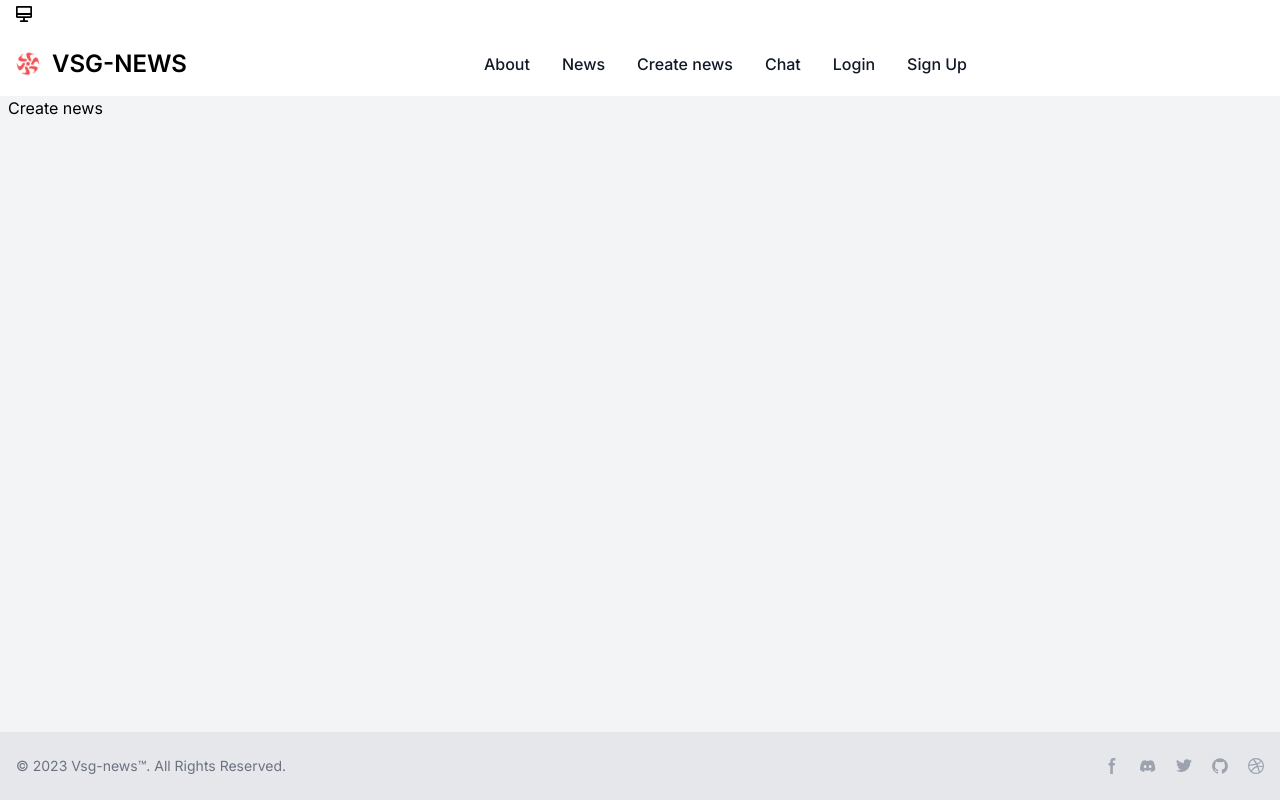
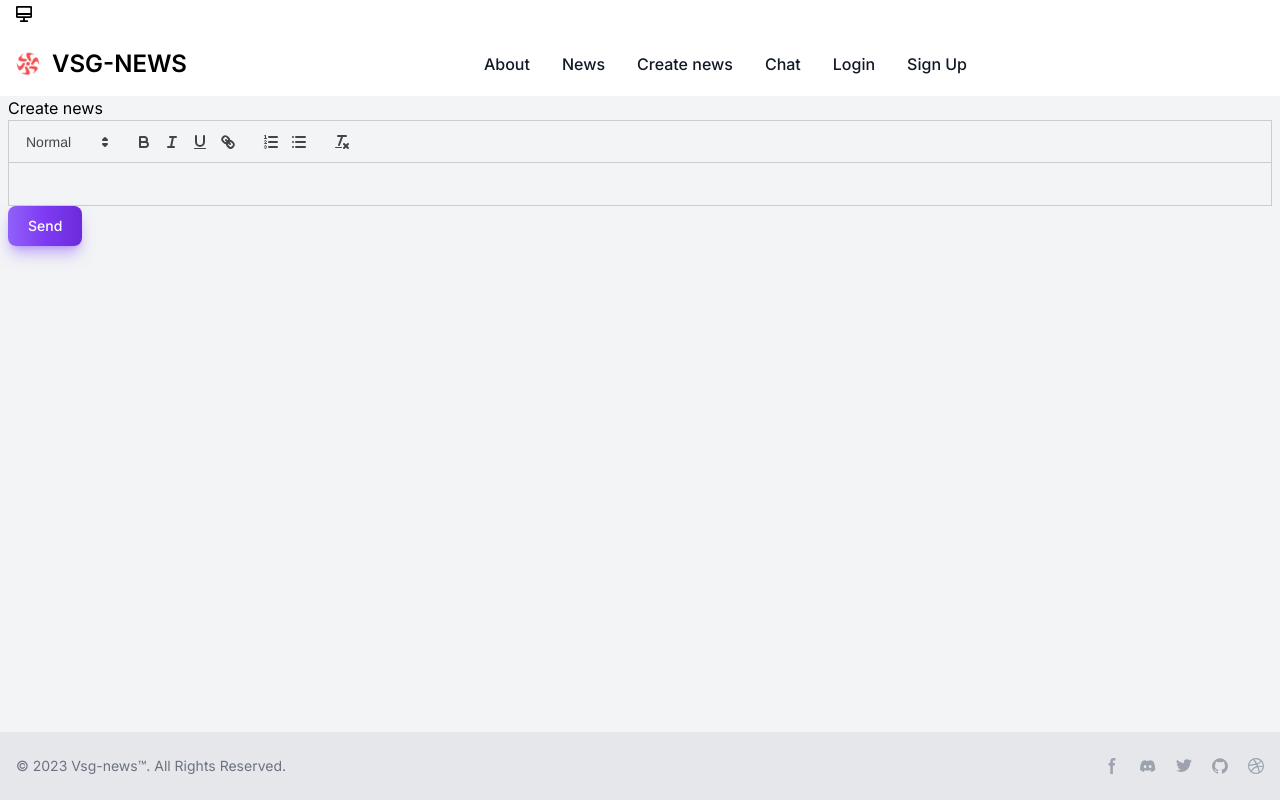
Before and after one commit to successfulcode/vsg-news, a Next.js app: page /en/create-news in a window 1280 px wide. Built offline with nearby package versions, Linux system fonts and the light colour scheme.

Commit message:
Created text editor

```diff
--- a/app/[lang]/create-news/page.tsx
+++ b/app/[lang]/create-news/page.tsx
@@ -1,5 +1,14 @@
+'use client'
+
+import Editor from '@/components/Editor';
+
 function page() {
-  return <div>Create news</div>;
+  return (
+    <div>
+      Create news
+      <Editor />
+    </div>
+  );
 }
 
 export default page;
--- /dev/null
+++ b/components/Editor.tsx
@@ -0,0 +1,21 @@
+'use client'
+
+import { useState } from 'react';
+import ReactQuill from 'react-quill';
+import 'react-quill/dist/quill.snow.css';
+import Button from './shared/Button';
+
+function Editor() {
+  const [value, setValue] = useState('');
+
+  const onSendArticle = () => console.log('onSendArticle', value);
+
+  return <>
+    <ReactQuill theme="snow" value={value} onChange={setValue} />
+    <div>
+      <Button click={onSendArticle}>Send</Button>
+    </div>
+  </>
+}
+
+export default Editor;
--- a/package.json
+++ b/package.json
@@ -17,7 +17,8 @@
     "react": "^18",
     "react-cool-onclickoutside": "^1.7.0",
     "react-dom": "^18",
-    "react-icons": "^4.12.0"
+    "react-icons": "^4.12.0",
+    "react-quill": "^2.0.0"
   },
   "devDependencies": {
     "@types/node": "^20",
```
Also changed, not shown: 1 other file (tests, documents, lock files or other folders).
